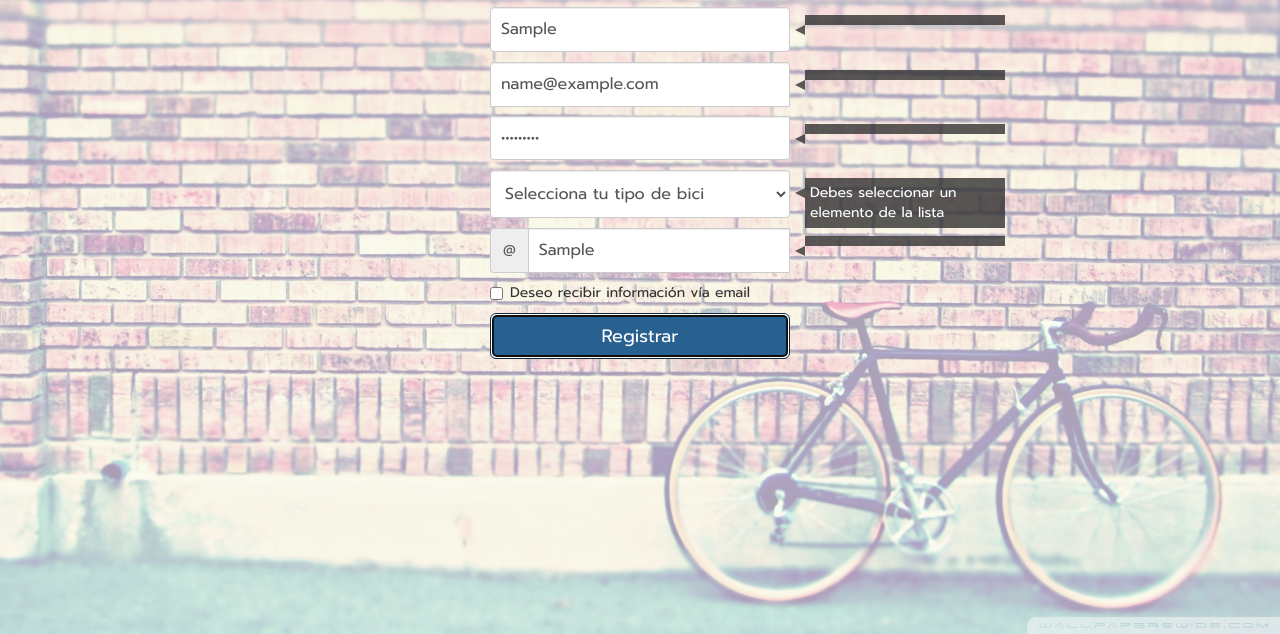
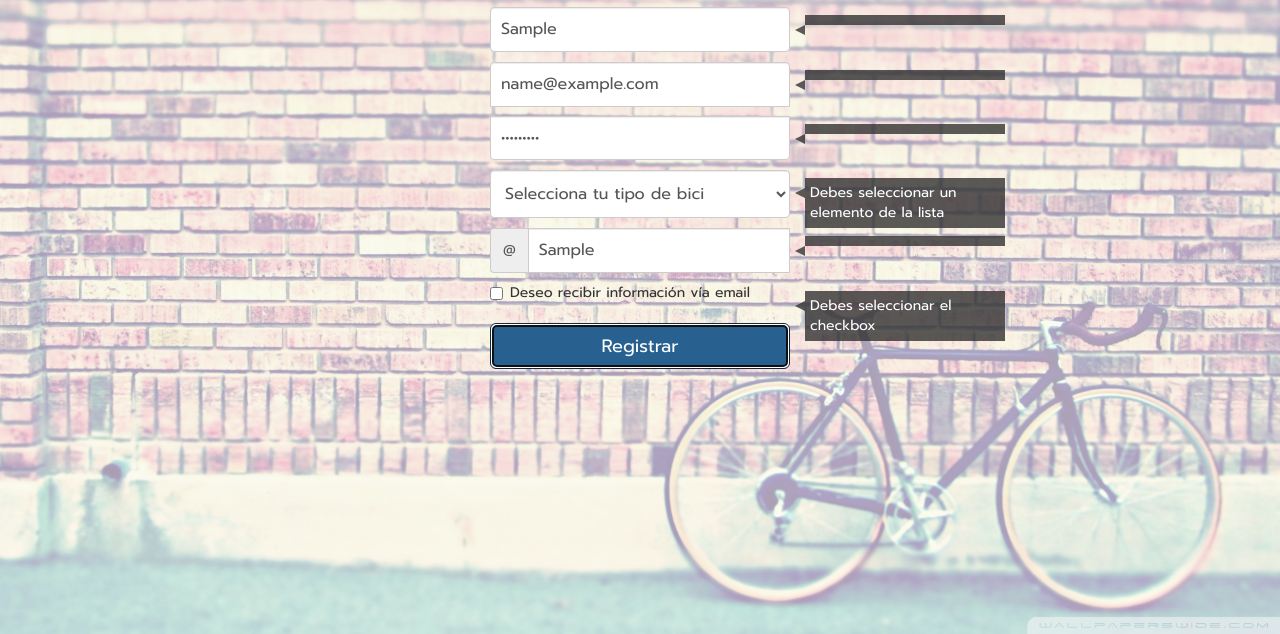
Before and after one commit to efectoTam/bicis-locas-repaso, a plain HTML site: page index.html in a window 1280 px wide. Both pictures are taken after typing "Sample", "Sample", "name@example.com", "Sample123", "Sample" into the empty fields and a click on the button "Registrar". Shown: the part 166-800 px from the top of the page. Drawn offline with nearby package versions, Linux system fonts and the light colour scheme.

Commit message:
Span para el checkbox

```diff
--- a/index.html
+++ b/index.html
@@ -55,10 +55,10 @@
             <div class="input-group-addon">@</div>
             <input type="twitter" class="form-control" id="input-social" placeholder="Twitter">
           </div>
-          <div class="checkbox">
+          <div class="checkbox input-box">
             <label>
               <input type="checkbox" value="remember-me">
-              <span>Deseo recibir información vía email</span>
+              <p>Deseo recibir información vía email</p>
             </label>
           </div>
           <button class="btn btn-lg btn-primary btn-block submit-btn" type="submit">Registrar</button>
--- a/js/main.js
+++ b/js/main.js
@@ -76,11 +76,10 @@ function validarCampoCheckbox(input){
 	var mensaje = "";
 	if(!($(input).is(':checked'))) {
     	mensaje += "Debes seleccionar el checkbox";
-    	alert("Debe seleccionar el checkbox");
     }
-    $(".form-control:eq(4)").siblings().filter("span").remove();
+    $(input).siblings().filter("span").remove();
 	var span_nombre = $("<span>" + mensaje + "</span>");
-	$(".form-control:eq(4)").parent().append(span_nombre);
+	$(input).parent().append(span_nombre);
 }
 
 $( ".form-signup" ).submit(function(e) {
```
